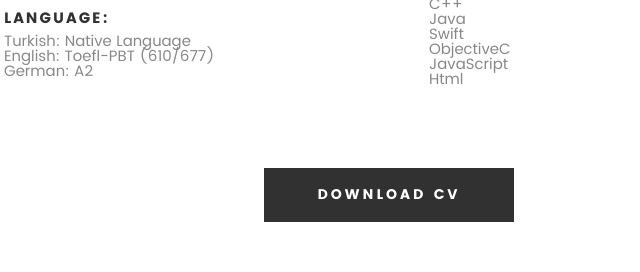
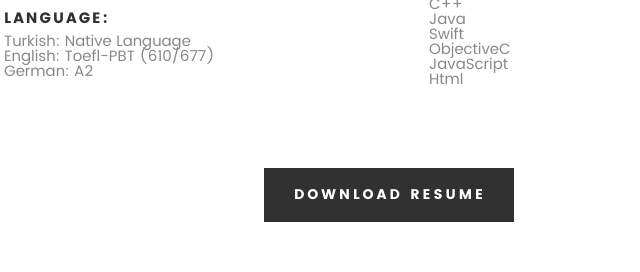
Before and after one commit to gulcebasar/gulcebasar.github.io, a plain HTML site: page index.html in a window 1280 px wide. Shown: the part 1345-1617 px from the top of the page, 231-871 px from the left. Drawn offline with Linux system fonts and the light colour scheme.

Commit message:
Update index.html

```diff
--- a/index.html
+++ b/index.html
@@ -94,7 +94,7 @@
 
       <div class="row button-section">
          <div class="col-twelve">
-            <a href="images/GulceBasar.pdf" title="Download CV" class="button button-primary">Download CV</a>
+            <a href="images/GulceBasar.pdf" title="Download Resume" class="button button-primary">Download Resume</a>
          </div>
       </div>
 
```
